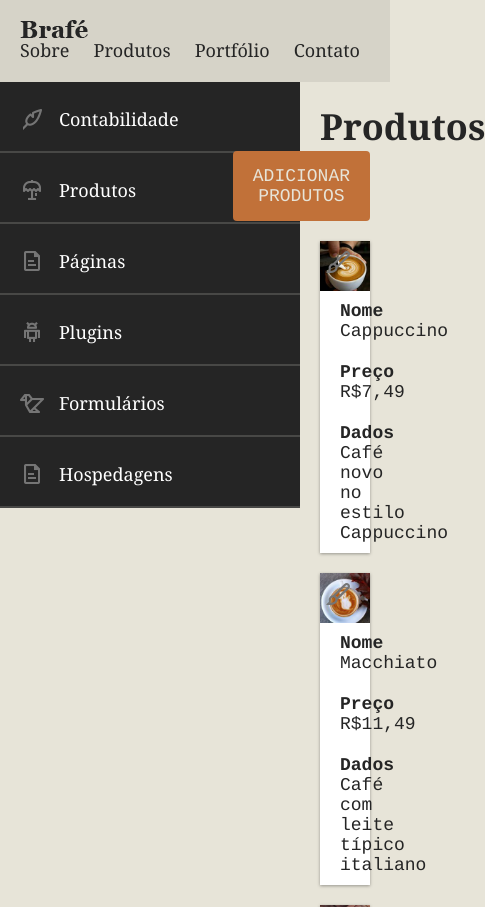
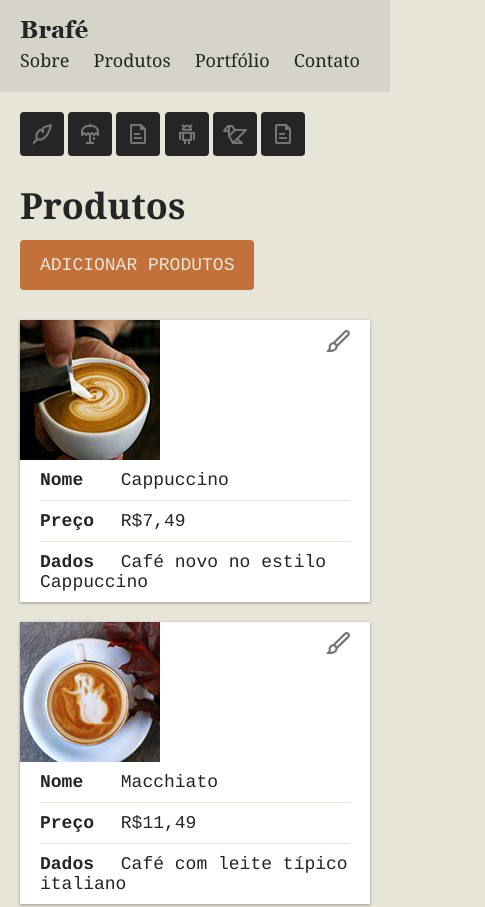
Before and after one commit to Beatrizduarte/Brafe-3, a plain HTML site: page index.html in a window 390 px wide. Shown: the top 907 px of the page, 485 px wide, since content can reach past the window. Drawn offline with Linux system fonts and the light colour scheme.

Commit message:
Add: Mediaqueries on menu and products

```diff
--- a/css/style.css
+++ b/css/style.css
@@ -61,12 +61,26 @@ a{
   padding-left: 0px;
 }
 
+@media (max-width: 739px){
+  .header-logo{
+    float: none;
+  }
+  .header-menu ul{
+    float: none;
+    margin-top: 10px;
+  }
+}
+
 /* Main */
 
-.main-container::after, .main-container::before{
-  content: '';
-  display: table;
-  clear: both;
+.main-container{
+  display: flex;
+}
+
+@media (max-width: 739px){
+  .main-container{
+    flex-direction: column;
+  }
 }
 
 /* Side Nav */
@@ -74,7 +88,6 @@ a{
 .side-nav{
   width: 300px;
   background: #252525;
-  float: left;
 }
 
 .side-nav li a{
@@ -120,10 +133,44 @@ a{
   background-position: 0 calc(-24px * 2);
 }
 
+@media (min-width: 740px) and (max-width: 980px){
+  .side-nav{
+    width: 200px;
+  }
+}
+
+@media (max-width: 739px){
+  .side-nav{
+    margin: 20px 0 0 20px;
+    background: none;
+    width: auto;
+  }
+
+  .side-nav li{
+    display: inline-block;
+  }
+
+  .side-nav li a::before{
+    display: block;
+    margin: 0px;
+    top: 0px;
+  }
+
+  .side-nav li a{
+    width: 44px;
+    height: 44px;
+    overflow: hidden;
+    padding: 10px;
+    border: none;
+    color: #252525;
+    background: #252525;
+    border-radius: 4px;
+  }
+}
+
 /* Produtos */
 
 .produtos{
-  float: left;
   width: calc(100% - 300px);
   margin: 0 auto;
   max-width: 960px;
@@ -208,6 +255,38 @@ a{
   display: inline-block;
 }
 
+@media (min-width: 740px) and (max-width: 980px){
+  .produtos{
+    width: calc(100% - 200px);
+  }
+}
+
+@media (max-width: 739px){
+  .produtos{
+    width: 100%;
+  }
+
+  .produtos h1{
+    float: none;
+  }
+
+  .adicionar-produtos{
+    float: none;
+    display: inline-block;
+    margin: 10px 0;
+  }
+
+  .produtos-item img{
+    float: none;
+  }
+
+  .produtos-item ul{
+    float: none;
+    width: 100%;
+  }
+
+}
+
 /* Footer */
 
 .footer{
```
